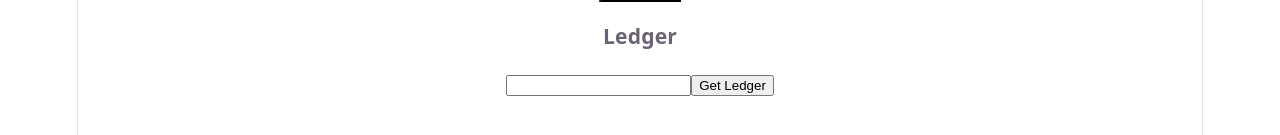
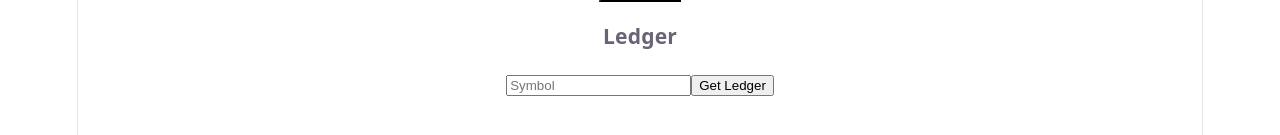
Before and after one commit to for-legal-reasons-this-is-game/For-legal-reasons-this-is-game, a React (Vite) app in the folder frontend/: page / in a window 1280 px wide. Both pictures are taken after a click on the button "Get Ledger". Shown: the part 311-446 px from the top of the page. Built offline with nearby package versions, Linux system fonts and the light colour scheme; no server answers.

Commit message:
rename: Ledger to LedgerLookup. change: LedgerLookup now uses api wrapper and useRequest hook

```diff
--- a/frontend/src/App.tsx
+++ b/frontend/src/App.tsx
@@ -7,7 +7,7 @@ import { Ledgers } from "./ledger/Ledgers";
 import { Account } from "./account/Account";
 import { Position } from "./account/Position";
 import { EnableLedger } from "./ledger/EnableLedger";
-import { Ledger } from "./ledger/Ledger";
+import { LedgerLookup } from "./ledger/LedgerLookup";
 import { CloseAccount } from "./account/CloseAccount";
 
 function App() {
@@ -96,7 +96,7 @@ function App() {
             {createLedger && <CreateLedger />}
             {ledgers && <Ledgers />}
             {enableLedger && <EnableLedger />}
-            {ledger && <Ledger />}
+            {ledger && <LedgerLookup />}
             {closeAccount && <CloseAccount />}
         </div>
     );
--- a/frontend/src/api/useRequest.ts
+++ b/frontend/src/api/useRequest.ts
@@ -24,9 +24,9 @@ export function useRequest<T>(request: () => Promise<T>) {
         }
     }
     return {
-        run,
+        data,
         error,
         loading,
-        data,
+        run,
     };
 }
--- a/frontend/src/ledger/CreateLedger.tsx
+++ b/frontend/src/ledger/CreateLedger.tsx
@@ -9,7 +9,7 @@ export function CreateLedger() {
         name: "",
         decimals: 2,
     });
-    // null = nothing created yet; no need for a fake "empty" Ledger
+
     const [ledger, setLedger] = useState<Ledger | null>(null);
     const [error, setError] = useState<string | null>(null);
 
--- a/frontend/src/ledger/Ledger.tsx
+++ /dev/null
@@ -1,52 +0,0 @@
-import { useState, type FormEvent, type ChangeEvent } from "react";
-import { type Ledger } from "../types/Ledger";
-
-export function Ledger() {
-    const [symbol, setSymbol] = useState("");
-    const [res, setRes] = useState<Ledger>({
-        ledger_id: -1,
-        symbol: "",
-        name: "",
-        decimals: -1,
-        enabled: false,
-    });
-
-    async function handleSubmit(event: FormEvent<HTMLFormElement>) {
-        event.preventDefault();
-
-        try {
-            const res = await fetch(`http://localhost:8000/api/v1/ledgers/${symbol}`);
-            const ledger: Ledger = await res.json();
-            setRes(ledger);
-            console.log(
-                `Received Ledger:\n name:${ledger.name}\n id:${ledger.ledger_id}`,
-            );
-        } catch (error) {
-            console.log(`ERROR: ${error}`);
-        }
-    }
-
-    function handleChange(event: ChangeEvent<HTMLInputElement>) {
-        setSymbol(event.target.value);
-    }
-
-    return (
-        <>
-            <h3>Ledger</h3>
-            <form onSubmit={handleSubmit}>
-                <input onChange={handleChange} />
-                <button type="submit">Get Ledger</button>
-            </form>
-            {res.name && (
-                <>
-                    <div>Received Ledger...</div>
-                    <div>Name: {res.name} </div>
-                    <div>Ledger ID: {res.ledger_id} </div>
-                    <div>Symbol: {res.symbol} </div>
-                    <div>Decimals: {res.decimals} </div>
-                    <div>Status: {res.enabled ? "Enabled" : "Disabled"} </div>
-                </>
-            )}
-        </>
-    );
-}
--- /dev/null
+++ b/frontend/src/ledger/LedgerLookup.tsx
@@ -0,0 +1,50 @@
+import { useState, type FormEvent, type ChangeEvent } from "react";
+import { api, useRequest } from "../api";
+
+export function LedgerLookup() {
+    const [symbol, setSymbol] = useState("");
+    // only for form validation; the request's own error lives in the hook
+    const [validationError, setValidationError] = useState<string | null>(null);
+    const lookup = useRequest(() => api.ledgers.get(symbol.trim()));
+
+    async function handleSubmit(event: FormEvent<HTMLFormElement>) {
+        event.preventDefault();
+
+        if (!symbol.trim()) {
+            setValidationError("Symbol field can't be empty");
+            return;
+        }
+        setValidationError(null);
+        await lookup.run();
+    }
+
+    function handleChange(event: ChangeEvent<HTMLInputElement>) {
+        setSymbol(event.target.value);
+    }
+
+    const error = validationError ?? lookup.error;
+    const ledger = lookup.data;
+
+    return (
+        <>
+            <h3>Ledger</h3>
+            <form onSubmit={handleSubmit}>
+                <input value={symbol} onChange={handleChange} placeholder="Symbol" />
+                <button disabled={lookup.loading} type="submit">
+                    Get Ledger
+                </button>
+            </form>
+            {error && <div style={{ color: "red" }}>{error}</div>}
+            {/* !error: the hook keeps the last ledger when a newer lookup fails */}
+            {ledger && !error && (
+                <>
+                    <div>Name: {ledger.name} </div>
+                    <div>Ledger ID: {ledger.ledger_id} </div>
+                    <div>Symbol: {ledger.symbol} </div>
+                    <div>Decimals: {ledger.decimals} </div>
+                    <div>Status: {ledger.enabled ? "Enabled" : "Disabled"} </div>
+                </>
+            )}
+        </>
+    );
+}
```
Also changed, not shown: 1 other file (tests, documents, lock files or other folders).
